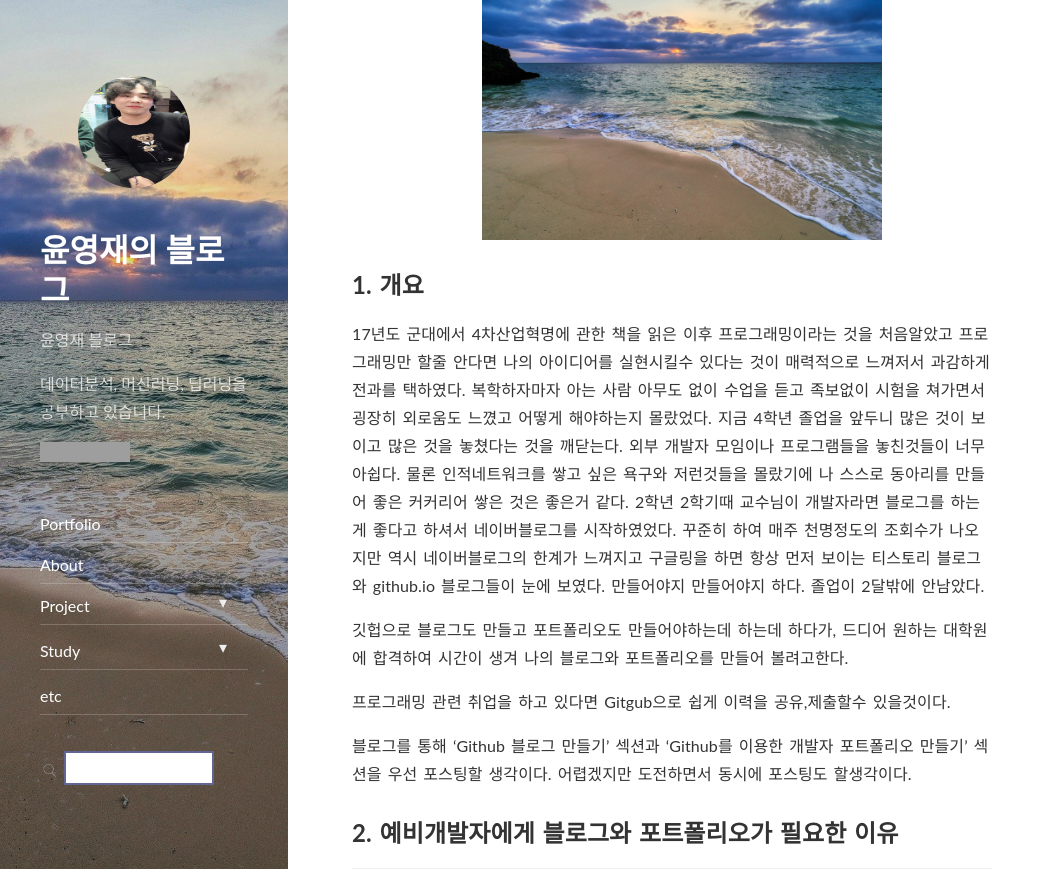
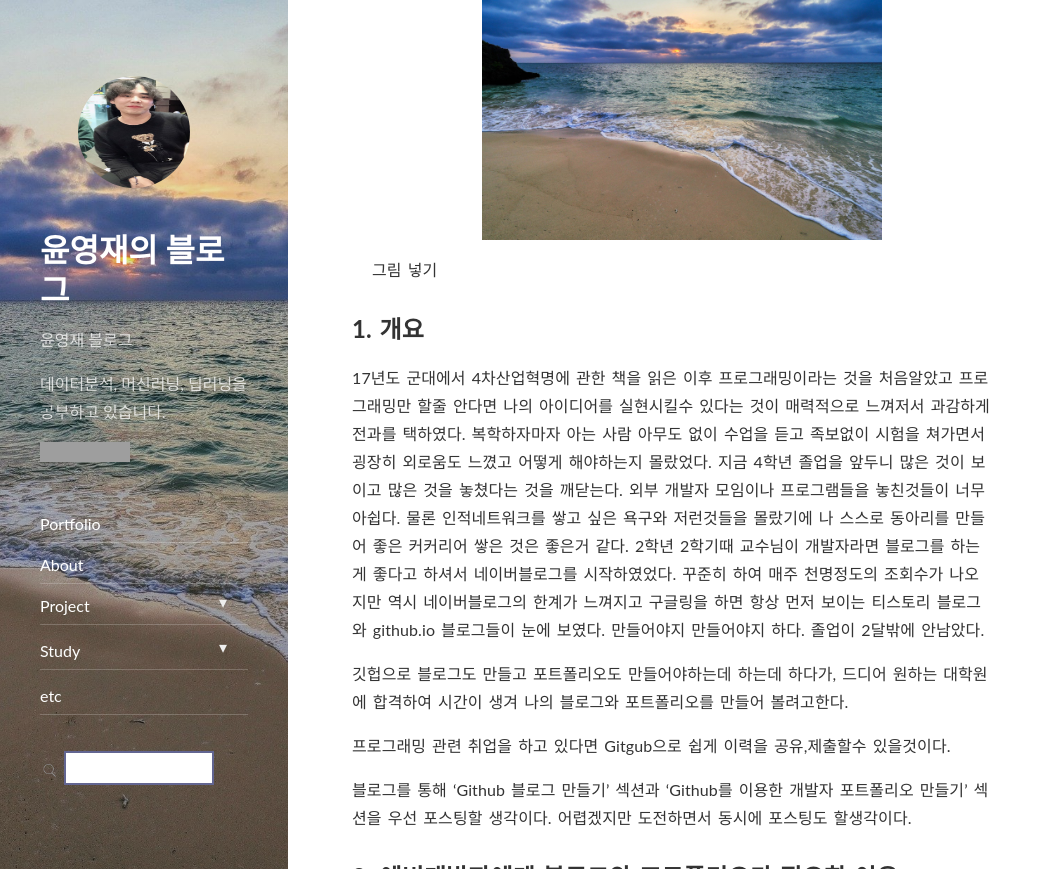
Before and after one commit to dudwo1490/dudwo1490.github.io, a Jekyll site: the page built from _posts/study/2020-12-26-making-blog01.md, in a window 1280 px wide and 900 px high, scrolled down 659 px, cut to the strip 0-869 px from the top of the window. Shown: the whole strip, without its empty margins (0-1052 px from the left). Built offline with Jekyll 4.4.1, drawn with Linux system fonts in a browser that asks for light colours; nearby versions of some CDN libraries; comment, search, counter and statistics services are not loaded; grey boxes are pictures that could not be loaded.

Commit message:
Update 2020-12-26-making-blog01.md

```diff
--- a/_posts/study/2020-12-26-making-blog01.md
+++ b/_posts/study/2020-12-26-making-blog01.md
@@ -29,6 +29,7 @@ published: true
 
 
   ![그림1](../../../../assets/img/study/githubpages/2-2.jpg){: width="400" height="400}
+  그림 넣기
 
 
 
```
